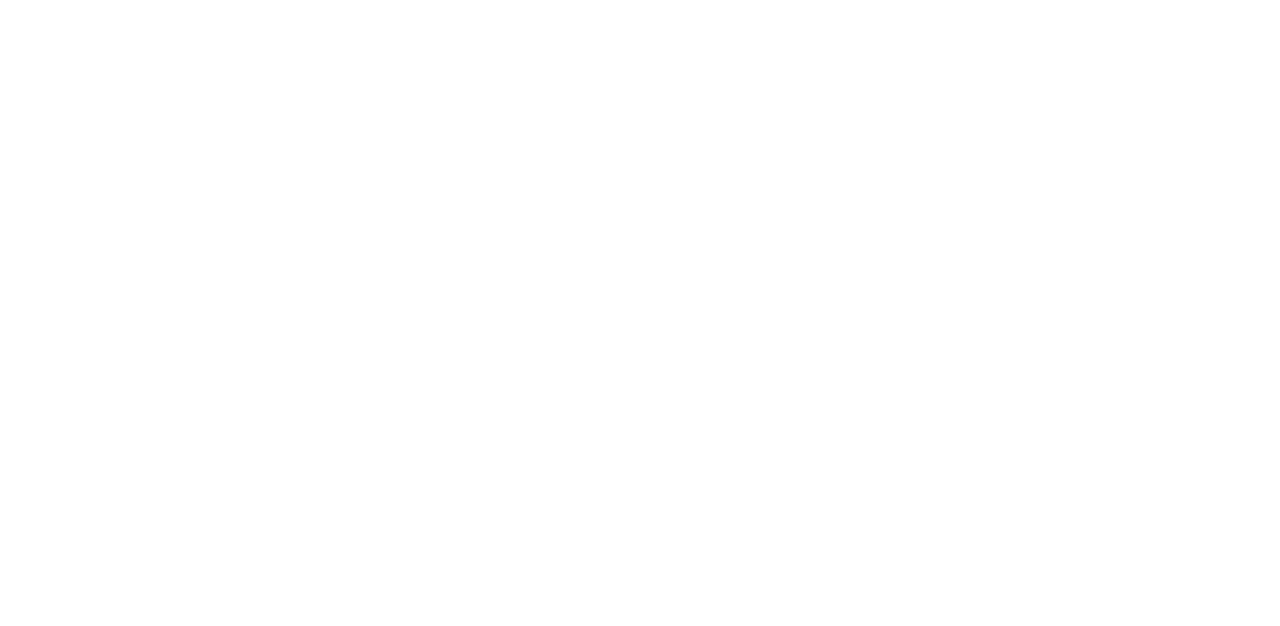
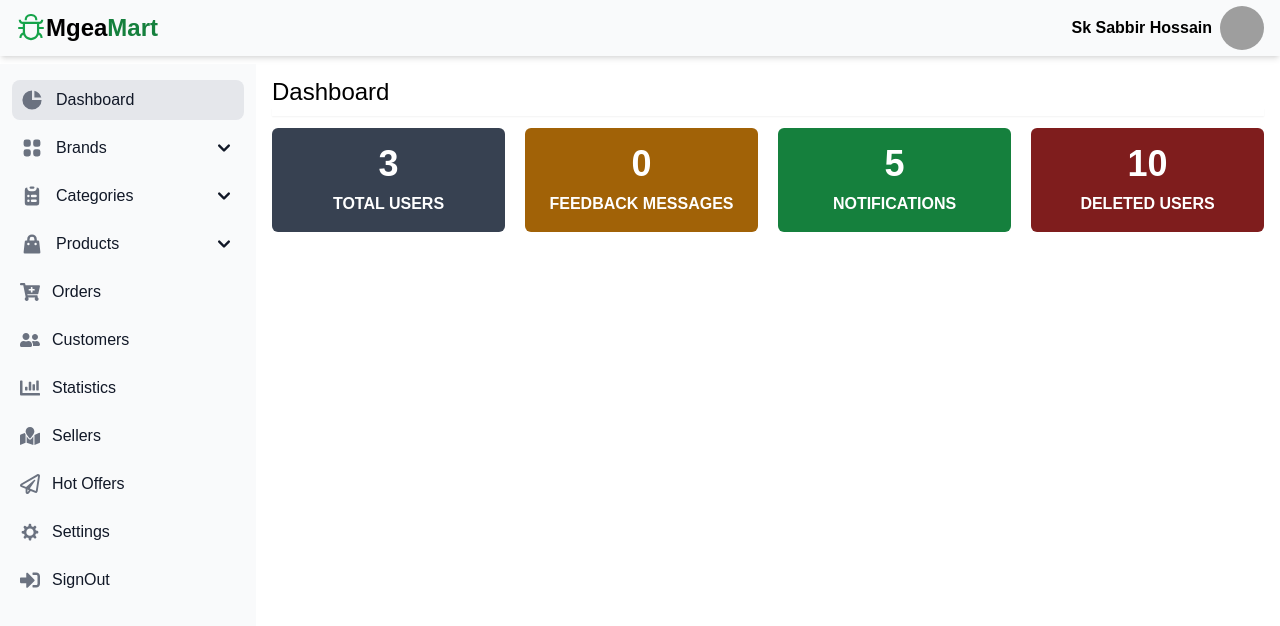
Before and after one commit to BestmanCode/megamart-ecommerce, a React (Create React App) app: page /admin/dashboard in a window 1280 px wide. Before the commit this address had no page. Shown: the top 626 px of the page. Built offline with nearby package versions, Linux system fonts and the light colour scheme; grey boxes are pictures that could not be loaded.

Commit message:
change sidebar items

```diff
--- a/src/App.js
+++ b/src/App.js
@@ -11,7 +11,7 @@
       <Route path="/" element={<Login />} />
       <Route path="/register" element={<Register />} />
       <Route path="/" element={<Main />}>
-        <Route path="/user/dashboard" element={<Dashboard />} />
+        <Route path="/admin/dashboard" element={<Dashboard />} />
       </Route>
     </Routes>
   );
--- a/src/components/Header/Header.js
+++ b/src/components/Header/Header.js
@@ -12,13 +12,12 @@
               <AiOutlineBug />
             </span>
             <span className="font-semibold text-2xl hidden sm:block">
-              User Management System
+              Mgea<span className="text-green-700">Mart</span>
             </span>
           </div>
         </Link>
         <div className="items-center space-x-2 hidden sm:flex">
-          <span className="font-medium cursor-pointer select-none">LogOut</span>
-          <span className="hidden sm:block">Sk Sabbir Hossain</span>
+          <span className="hidden sm:block font-semibold">Sk Sabbir Hossain</span>
           <img
             src="https://cdn-icons-png.flaticon.com/512/149/149071.png"
             alt="user"
--- a/src/components/Sidebar/Sidebar.js
+++ b/src/components/Sidebar/Sidebar.js
@@ -1,7 +1,19 @@
-import React from "react";
+import React, { useState } from "react";
+import { DiAptana } from "react-icons/di";
+import {
+  FaCartPlus,
+  FaChartBar,
+  FaMapMarked,
+  FaRegPaperPlane,
+  FaSignInAlt,
+  FaUserFriends,
+} from "react-icons/fa";
 import { NavLink } from "react-router-dom";
 
 export const Sidebar = () => {
+  const [brandDropDown, setBrandDropDown] = useState(false);
+  const [categoryDropDown, setCategoryDropDown] = useState(false);
+  const [productDropDown, setProductDropDown] = useState(false);
   return (
     <>
       <aside
@@ -11,7 +23,7 @@
           <ul className="space-y-2 font-medium">
             <li>
               <NavLink
-                to="/user/dashboard"
+                to="/admin/dashboard"
                 className="flex items-center p-2 text-gray-900 rounded-lg dark:text-white hover:bg-gray-200 dark:hover:bg-gray-700"
               >
                 <svg
@@ -28,107 +40,260 @@
               </NavLink>
             </li>
             <li>
-              <NavLink
-                to="/"
-                className="flex items-center p-2 text-gray-900 rounded-lg dark:text-white hover:bg-gray-100 dark:hover:bg-gray-700"
+              <button
+                onClick={() => setBrandDropDown(!brandDropDown)}
+                type="button"
+                class="flex items-center w-full p-2 text-gray-900 transition ease-in duration-75 rounded-lg group hover:bg-gray-200"
               >
                 <svg
                   aria-hidden="true"
-                  className="flex-shrink-0 w-6 h-6 text-gray-500 transition duration-75 dark:text-gray-400 group-hover:text-gray-900 dark:group-hover:text-white"
+                  class="flex-shrink-0 w-6 h-6 text-gray-500 transition duration-75 dark:text-gray-400 group-hover:text-gray-900 dark:group-hover:text-white"
                   fill="currentColor"
                   viewBox="0 0 20 20"
                   xmlns="http://www.w3.org/2000/svg"
                 >
                   <path d="M5 3a2 2 0 00-2 2v2a2 2 0 002 2h2a2 2 0 002-2V5a2 2 0 00-2-2H5zM5 11a2 2 0 00-2 2v2a2 2 0 002 2h2a2 2 0 002-2v-2a2 2 0 00-2-2H5zM11 5a2 2 0 012-2h2a2 2 0 012 2v2a2 2 0 01-2 2h-2a2 2 0 01-2-2V5zM11 13a2 2 0 012-2h2a2 2 0 012 2v2a2 2 0 01-2 2h-2a2 2 0 01-2-2v-2z"></path>
                 </svg>
-                <span className="flex-1 ml-3 whitespace-nowrap">Kanban</span>
-                <span className="inline-flex items-center justify-center px-2 ml-3 text-sm font-medium text-gray-800 bg-gray-200 rounded-full dark:bg-gray-700 dark:text-gray-300">
-                  Pro
+                <span class="flex-1 ml-3 text-left whitespace-nowrap">
+                  Brands
                 </span>
+                <svg
+                  sidebar-toggle-item
+                  class="w-6 h-6"
+                  fill="currentColor"
+                  viewBox="0 0 20 20"
+                  xmlns="http://www.w3.org/2000/svg"
+                >
+                  <path
+                    fill-rule="evenodd"
+                    d="M5.293 7.293a1 1 0 011.414 0L10 10.586l3.293-3.293a1 1 0 111.414 1.414l-4 4a1 1 0 01-1.414 0l-4-4a1 1 0 010-1.414z"
+                    clip-rule="evenodd"
+                  ></path>
+                </svg>
+              </button>
+              <ul
+                class={
+                  brandDropDown
+                    ? "block py-1 space-y-1"
+                    : "hidden py-1 space-y-1"
+                }
+              >
+                <li>
+                  <NavLink
+                    to="/all-brands"
+                    className="flex items-center p-2 text-gray-900 rounded-lg dark:text-white hover:bg-gray-200 dark:hover:bg-gray-700"
+                  >
+                    <span className="ml-9">All Brands</span>
+                  </NavLink>
+                </li>
+                <li>
+                  <NavLink
+                    to="/add-brand"
+                    className="flex items-center p-2 text-gray-900 rounded-lg dark:text-white hover:bg-gray-200 dark:hover:bg-gray-700"
+                  >
+                    <span className="ml-9">Add Brand</span>
+                  </NavLink>
+                </li>
+              </ul>
+            </li>
+            <li>
+              <button
+                onClick={() => setCategoryDropDown(!categoryDropDown)}
+                type="button"
+                class="flex items-center w-full p-2 text-gray-900 transition ease-in duration-75 rounded-lg group hover:bg-gray-200"
+              >
+                <svg
+                  aria-hidden="true"
+                  class="flex-shrink-0 w-6 h-6 text-gray-500 transition duration-75 dark:text-gray-400 group-hover:text-gray-900 dark:group-hover:text-white"
+                  fill="currentColor"
+                  viewBox="0 0 20 20"
+                  xmlns="http://www.w3.org/2000/svg"
+                >
+                  <path d="M9 2a1 1 0 000 2h2a1 1 0 100-2H9z"></path>
+                  <path
+                    fill-rule="evenodd"
+                    d="M4 5a2 2 0 012-2 3 3 0 003 3h2a3 3 0 003-3 2 2 0 012 2v11a2 2 0 01-2 2H6a2 2 0 01-2-2V5zm3 4a1 1 0 000 2h.01a1 1 0 100-2H7zm3 0a1 1 0 000 2h3a1 1 0 100-2h-3zm-3 4a1 1 0 100 2h.01a1 1 0 100-2H7zm3 0a1 1 0 100 2h3a1 1 0 100-2h-3z"
+                    clip-rule="evenodd"
+                  ></path>
+                </svg>
+                <span class="flex-1 ml-3 text-left whitespace-nowrap">
+                  Categories
+                </span>
+                <svg
+                  sidebar-toggle-item
+                  class="w-6 h-6"
+                  fill="currentColor"
+                  viewBox="0 0 20 20"
+                  xmlns="http://www.w3.org/2000/svg"
+                >
+                  <path
+                    fill-rule="evenodd"
+                    d="M5.293 7.293a1 1 0 011.414 0L10 10.586l3.293-3.293a1 1 0 111.414 1.414l-4 4a1 1 0 01-1.414 0l-4-4a1 1 0 010-1.414z"
+                    clip-rule="evenodd"
+                  ></path>
+                </svg>
+              </button>
+              <ul
+                class={
+                  categoryDropDown
+                    ? "block py-1 space-y-1"
+                    : "hidden py-1 space-y-1"
+                }
+              >
+                <li>
+                  <NavLink
+                    to="/all-categories"
+                    className="flex items-center p-2 text-gray-900 rounded-lg dark:text-white hover:bg-gray-200 dark:hover:bg-gray-700"
+                  >
+                    <span className="ml-9">All Categories</span>
+                  </NavLink>
+                </li>
+                <li>
+                  <NavLink
+                    to="/add-category"
+                    className="flex items-center p-2 text-gray-900 rounded-lg dark:text-white hover:bg-gray-200 dark:hover:bg-gray-700"
+                  >
+                    <span className="ml-9">Add Category</span>
+                  </NavLink>
+                </li>
+              </ul>
+            </li>
+            <li>
+              <button
+                onClick={() => setProductDropDown(!productDropDown)}
+                type="button"
+                class="flex items-center w-full p-2 text-gray-900 transition ease-in duration-75 rounded-lg group hover:bg-gray-200"
+              >
+                <svg
+                  aria-hidden="true"
+                  class="flex-shrink-0 w-6 h-6 text-gray-500 transition duration-75 group-hover:text-gray-900 dark:text-gray-400 dark:group-hover:text-white"
+                  fill="currentColor"
+                  viewBox="0 0 20 20"
+                  xmlns="http://www.w3.org/2000/svg"
+                >
+                  <path
+                    fill-rule="evenodd"
+                    d="M10 2a4 4 0 00-4 4v1H5a1 1 0 00-.994.89l-1 9A1 1 0 004 18h12a1 1 0 00.994-1.11l-1-9A1 1 0 0015 7h-1V6a4 4 0 00-4-4zm2 5V6a2 2 0 10-4 0v1h4zm-6 3a1 1 0 112 0 1 1 0 01-2 0zm7-1a1 1 0 100 2 1 1 0 000-2z"
+                    clip-rule="evenodd"
+                  ></path>
+                </svg>
+                <span class="flex-1 ml-3 text-left whitespace-nowrap">
+                  Products
+                </span>
+                <svg
+                  sidebar-toggle-item
+                  class="w-6 h-6"
+                  fill="currentColor"
+                  viewBox="0 0 20 20"
+                  xmlns="http://www.w3.org/2000/svg"
+                >
+                  <path
+                    fill-rule="evenodd"
+                    d="M5.293 7.293a1 1 0 011.414 0L10 10.586l3.293-3.293a1 1 0 111.414 1.414l-4 4a1 1 0 01-1.414 0l-4-4a1 1 0 010-1.414z"
+                    clip-rule="evenodd"
+                  ></path>
+                </svg>
+              </button>
+              <ul
+                class={
+                  productDropDown
+                    ? "block py-1 space-y-1"
+                    : "hidden py-1 space-y-1"
+                }
+              >
+                <li>
+                  <NavLink
+                    to="/all-products"
+                    className="flex items-center p-2 text-gray-900 rounded-lg dark:text-white hover:bg-gray-200 dark:hover:bg-gray-700"
+                  >
+                    <span className="ml-9">All Proudcts</span>
+                  </NavLink>
+                </li>
+                <li>
+                  <NavLink
+                    to="/add-product"
+                    className="flex items-center p-2 text-gray-900 rounded-lg dark:text-white hover:bg-gray-200 dark:hover:bg-gray-700"
+                  >
+                    <span className="ml-9">Add Product</span>
+                  </NavLink>
+                </li>
+              </ul>
+            </li>
+            <li>
+              <NavLink
+                to="/orders"
+                className="flex items-center p-2 group text-gray-900 rounded-lg dark:text-white hover:bg-gray-200 dark:hover:bg-gray-700"
+              >
+                <span className="text-[20px] text-gray-500 group-hover:text-gray-900 transition duration-75">
+                  <FaCartPlus />
+                </span>
+                <span className="ml-3">Orders</span>
+              </NavLink>
+            </li>
+            <li>
+              <NavLink
+                to="/customers"
+                className="flex items-center p-2 group text-gray-900 rounded-lg dark:text-white hover:bg-gray-200 dark:hover:bg-gray-700"
+              >
+                <span className="text-[20px] text-gray-500 group-hover:text-gray-900 transition duration-75">
+                  <FaUserFriends />
+                </span>
+                <span className="ml-3">Customers</span>
+              </NavLink>
+            </li>
+            <li>
+              <NavLink
+                to="/statistics"
+                className="flex items-center p-2 group text-gray-900 rounded-lg dark:text-white hover:bg-gray-200 dark:hover:bg-gray-700"
+              >
+                <span className="text-[20px] text-gray-500 group-hover:text-gray-900 transition duration-75">
+                  <FaChartBar />
+                </span>
+                <span className="ml-3">Statistics</span>
+              </NavLink>
+            </li>
+            <li>
+              <NavLink
+                to="/sellers"
+                className="flex items-center p-2 group text-gray-900 rounded-lg dark:text-white hover:bg-gray-200 dark:hover:bg-gray-700"
+              >
+                <span className="text-[20px] text-gray-500 group-hover:text-gray-900 transition duration-75">
+                  <FaMapMarked />
+                </span>
+                <span className="ml-3">Sellers</span>
+              </NavLink>
+            </li>
+            <li>
+              <NavLink
+                to="/hotoffers"
+                className="flex items-center p-2 group text-gray-900 rounded-lg dark:text-white hover:bg-gray-200 dark:hover:bg-gray-700"
+              >
+                <span className="text-[20px] text-gray-500 group-hover:text-gray-900 transition duration-75">
+                  <FaRegPaperPlane />
+                </span>
+                <span className="ml-3">Hot Offers</span>
+              </NavLink>
+            </li>
+            <li>
+              <NavLink
+                to="/settings"
+                className="flex items-center p-2 group text-gray-900 rounded-lg dark:text-white hover:bg-gray-200 dark:hover:bg-gray-700"
+              >
+                <span className="text-[20px] text-gray-500 group-hover:text-gray-900 transition duration-75">
+                  <DiAptana />
+                </span>
+                <span className="ml-3">Settings</span>
               </NavLink>
             </li>
             <li>
               <NavLink
                 to="/"
-                className="flex items-center p-2 text-gray-900 rounded-lg dark:text-white hover:bg-gray-100 dark:hover:bg-gray-700"
+                className="flex items-center p-2 group text-gray-900 rounded-lg dark:text-white hover:bg-gray-200 dark:hover:bg-gray-700"
               >
-                <svg
-                  aria-hidden="true"
-                  className="flex-shrink-0 w-6 h-6 text-gray-500 transition duration-75 dark:text-gray-400 group-hover:text-gray-900 dark:group-hover:text-white"
-                  fill="currentColor"
-                  viewBox="0 0 20 20"
-                  xmlns="http://www.w3.org/2000/svg"
-                >
-                  <path d="M8.707 7.293a1 1 0 00-1.414 1.414l2 2a1 1 0 001.414 0l2-2a1 1 0 00-1.414-1.414L11 7.586V3a1 1 0 10-2 0v4.586l-.293-.293z"></path>
-                  <path d="M3 5a2 2 0 012-2h1a1 1 0 010 2H5v7h2l1 2h4l1-2h2V5h-1a1 1 0 110-2h1a2 2 0 012 2v10a2 2 0 01-2 2H5a2 2 0 01-2-2V5z"></path>
-                </svg>
-                <span className="flex-1 ml-3 whitespace-nowrap">Inbox</span>
-                <span className="inline-flex items-center justify-center w-3 h-3 p-3 ml-3 text-sm font-medium text-blue-800 bg-blue-100 rounded-full dark:bg-blue-900 dark:text-blue-300">
-                  3
+                <span className="text-[20px] text-gray-500 group-hover:text-gray-900 transition duration-75">
+                  <FaSignInAlt />
                 </span>
-              </NavLink>
-            </li>
-            <li>
-              <NavLink
-                to="/"
-                className="flex items-center p-2 text-gray-900 rounded-lg dark:text-white hover:bg-gray-100 dark:hover:bg-gray-700"
-              >
-                <svg
-                  aria-hidden="true"
-                  className="flex-shrink-0 w-6 h-6 text-gray-500 transition duration-75 dark:text-gray-400 group-hover:text-gray-900 dark:group-hover:text-white"
-                  fill="currentColor"
-                  viewBox="0 0 20 20"
-                  xmlns="http://www.w3.org/2000/svg"
-                >
-                  <path
-                    fillRule="evenodd"
-                    d="M10 9a3 3 0 100-6 3 3 0 000 6zm-7 9a7 7 0 1114 0H3z"
-                    clipRule="evenodd"
-                  ></path>
-                </svg>
-                <span className="flex-1 ml-3 whitespace-nowrap">Users</span>
-              </NavLink>
-            </li>
-            <li>
-              <NavLink
-                to="/"
-                className="flex items-center p-2 text-gray-900 rounded-lg dark:text-white hover:bg-gray-100 dark:hover:bg-gray-700"
-              >
-                <svg
-                  aria-hidden="true"
-                  className="flex-shrink-0 w-6 h-6 text-gray-500 transition duration-75 dark:text-gray-400 group-hover:text-gray-900 dark:group-hover:text-white"
-                  fill="currentColor"
-                  viewBox="0 0 20 20"
-                  xmlns="http://www.w3.org/2000/svg"
-                >
-                  <path
-                    fillRule="evenodd"
-                    d="M10 2a4 4 0 00-4 4v1H5a1 1 0 00-.994.89l-1 9A1 1 0 004 18h12a1 1 0 00.994-1.11l-1-9A1 1 0 0015 7h-1V6a4 4 0 00-4-4zm2 5V6a2 2 0 10-4 0v1h4zm-6 3a1 1 0 112 0 1 1 0 01-2 0zm7-1a1 1 0 100 2 1 1 0 000-2z"
-                    clipRule="evenodd"
-                  ></path>
-                </svg>
-                <span className="flex-1 ml-3 whitespace-nowrap">Products</span>
-              </NavLink>
-            </li>
-            <li>
-              <NavLink
-                to="/"
-                className="flex items-center p-2 text-gray-900 rounded-lg dark:text-white hover:bg-gray-100 dark:hover:bg-gray-700"
-              >
-                <svg
-                  aria-hidden="true"
-                  className="flex-shrink-0 w-6 h-6 text-gray-500 transition duration-75 dark:text-gray-400 group-hover:text-gray-900 dark:group-hover:text-white"
-                  fill="currentColor"
-                  viewBox="0 0 20 20"
-                  xmlns="http://www.w3.org/2000/svg"
-                >
-                  <path
-                    fillRule="evenodd"
-                    d="M3 3a1 1 0 00-1 1v12a1 1 0 102 0V4a1 1 0 00-1-1zm10.293 9.293a1 1 0 001.414 1.414l3-3a1 1 0 000-1.414l-3-3a1 1 0 10-1.414 1.414L14.586 9H7a1 1 0 100 2h7.586l-1.293 1.293z"
-                    clipRule="evenodd"
-                  ></path>
-                </svg>
-                <span className="flex-1 ml-3 whitespace-nowrap">Sign In</span>
+                <span className="ml-3">SignOut</span>
               </NavLink>
             </li>
           </ul>
--- a/src/layouts/Main.js
+++ b/src/layouts/Main.js
@@ -1,10 +1,9 @@
-import React, { useState } from "react";
+import React from "react";
 import { Outlet } from "react-router-dom";
 import { Header } from "../components/Header/Header";
 import { Sidebar } from "../components/Sidebar/Sidebar";
 
 export const Main = () => {
-  // const [sidebar, setSidebar] = useState(true);
   return (
     <>
       <Header />
--- a/src/pages/Dashboard.js
+++ b/src/pages/Dashboard.js
@@ -1,15 +1,33 @@
 import React from "react";
+import { setTitle } from "../utils/setTitle";
 
 export const Dashboard = () => {
+  //set page title
+  setTitle("Dashboard");
   return (
-    <div>
-      {" "}
-      <p>
-        Lorem ipsum dolor sit, amet consectetur adipisicing elit. Ducimus
-        tempora ipsum reprehenderit optio tempore itaque quia provident! Odit
-        delectus minima aliquam. Ad alias nihil provident quo in veniam beatae
-        ipsum.
-      </p>
-    </div>
+    <section>
+      <div className="mt-1">
+        <h2 className="text-2xl">Dashboard</h2>
+        <p className="shadow-sm pt-2 w-full"></p>
+      </div>
+      <div className=" mt-3 grid lg:grid-cols-4 md:grid-cols-3 sm:grid-cols-2 gap-5">
+        <div className="bg-gray-700 text-white rounded-md text-center py-4">
+          <p className="text-4xl font-semibold pb-2">3</p>
+          <p className="uppercase font-semibold">Total Users</p>
+        </div>
+        <div className="bg-yellow-700 text-white rounded-md text-center py-4">
+          <p className="text-4xl font-semibold pb-2">0</p>
+          <p className="uppercase font-semibold">Feedback Messages</p>
+        </div>
+        <div className="bg-green-700 text-white rounded-md text-center py-4">
+          <p className="text-4xl font-semibold pb-2">5</p>
+          <p className="uppercase font-semibold">Notifications</p>
+        </div>
+        <div className="bg-red-900 text-white rounded-md text-center py-4">
+          <p className="text-4xl font-semibold pb-2">10</p>
+          <p className="uppercase font-semibold">Deleted Users</p>
+        </div>
+      </div>
+    </section>
   );
 };
```
